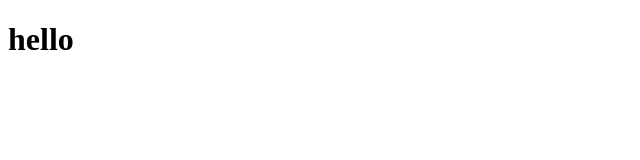
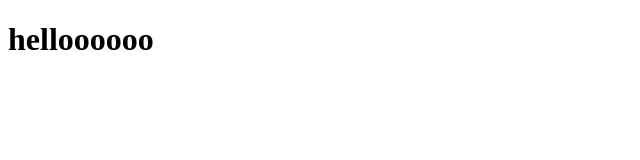
Before and after one commit to Poojitha1375/github, a plain HTML site: page hi.html in a window 1280 px wide. Shown: the whole page, without its empty margins (0-640 px from the left). Drawn offline with Linux system fonts and the light colour scheme.

Commit message:
Update hi.html

```diff
--- a/hi.html
+++ b/hi.html
@@ -6,6 +6,6 @@
     <title>Document</title>
 </head>
 <body>
-    <h1>hello</h1>
+    <h1>helloooooo</h1>
 </body>
 </html>
```
